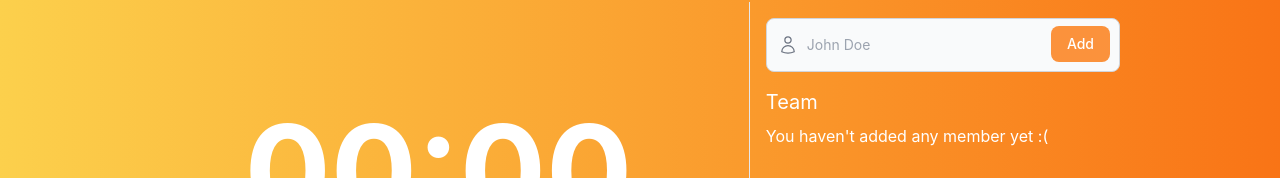
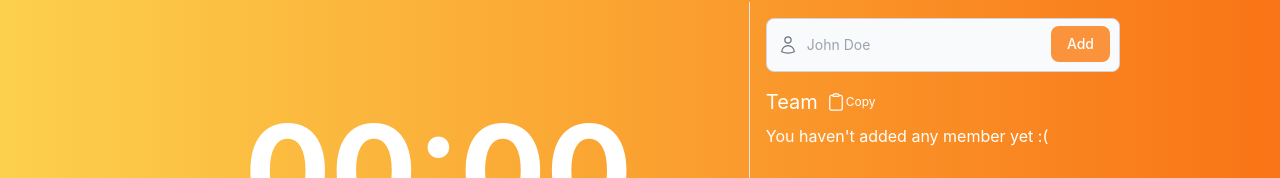
Before and after one commit to jalvaradosegura/timeyourteam, a React (Create React App) app: page / in a window 1280 px wide. Shown: the part 231-409 px from the top of the page. Built offline with nearby package versions, Linux system fonts and the light colour scheme.

Commit message:
Fix bug and add copy to clipboard
The bug was happening when deleting members while the stopwatch was
running. Now you can only delete members on fresh starts: before the
first run or after resetting. This way is easier to keep track of who
is the current member (the one being timed).

```diff
--- a/src/App.js
+++ b/src/App.js
@@ -10,12 +10,14 @@ const App = () => {
 
     if (initialValue != null) {
       initialValue = initialValue.map((member, idx) => {
-        return { ...member, time: null }
+        return { ...member, time: null, membersTime: null }
       })
     }
 
     return initialValue || []
   })
+
+  const [newStart, setNewStart] = useState(true)
 
   useEffect(() => {
     localStorage.setItem("members", JSON.stringify(members))
@@ -32,11 +34,18 @@ const App = () => {
               setMembers={setMembers}
               memberIdx={memberIdx}
               setMemberIdx={setMemberIdx}
+              newStart={newStart}
+              setNewStart={setNewStart}
             />
           </div>
           <div className="sm:col-span-2 sm:border-l p-4 space-y-4 w-full flex flex-col justify-center">
             <AddMemberInput members={members} setMembers={setMembers} />
-            <Team members={members} memberIdx={memberIdx} setMembers={setMembers}/>
+            <Team
+              newStart={newStart}
+              members={members}
+              memberIdx={memberIdx}
+              setMembers={setMembers}
+            />
           </div>
         </div>
       </div>
--- /dev/null
+++ b/src/components/CopyMembersStats.js
@@ -0,0 +1,97 @@
+import { useState } from "react"
+
+const CopyMembersStats = ({ members }) => {
+  const [showCopy, setShowCopy] = useState(true)
+
+  const copyPressed = () => {
+    setShowCopy(false)
+    copyToClipboard()
+    setInterval(() => {
+      setShowCopy(true)
+    }, 1500)
+
+  }
+
+  const copyToClipboard = () => {
+    let message = getClipboardMessage()
+    navigator.clipboard.writeText(message)
+  }
+
+  const getClipboardMessage = () => {
+    const messageHeader = "Time Your Team\n\n"
+
+    let messageBody = ""
+    let totalTime = "00:00,00"
+    members.map((member, idx) => {
+      let membersTime = member.membersTime ? member.membersTime : null
+      if (membersTime) {
+	let fullTime = membersTime.split(":")
+	membersTime = `${fullTime[0]}:${fullTime[1]},${fullTime[2]}`
+      } else {
+	membersTime = "-"
+      }
+      messageBody += `${member.name}: ${membersTime}\n`
+
+      if (member.time) {
+        totalTime = member.time
+      }
+
+      if (idx === members.length - 1) {
+        messageBody += `\nTotal time: ${totalTime}`
+      }
+    })
+
+    const footerMessage = `https://${window.location.hostname}`
+
+    let finalMessage = `${messageHeader}${messageBody}\n${footerMessage}`
+
+    return finalMessage
+  }
+
+  return (
+    <>
+      {showCopy ? (
+        <div
+          className="flex items-center cursor-pointer hover:text-gray-100"
+          onClick={copyPressed}
+        >
+          <svg
+            xmlns="http://www.w3.org/2000/svg"
+            fill="none"
+            viewBox="0 0 24 24"
+            strokeWidth={1.5}
+            stroke="currentColor"
+            className="w-5 h-5"
+          >
+            <path
+              strokeLinecap="round"
+              strokeLinejoin="round"
+              d="M15.666 3.888A2.25 2.25 0 0013.5 2.25h-3c-1.03 0-1.9.693-2.166 1.638m7.332 0c.055.194.084.4.084.612v0a.75.75 0 01-.75.75H9a.75.75 0 01-.75-.75v0c0-.212.03-.418.084-.612m7.332 0c.646.049 1.288.11 1.927.184 1.1.128 1.907 1.077 1.907 2.185V19.5a2.25 2.25 0 01-2.25 2.25H6.75A2.25 2.25 0 014.5 19.5V6.257c0-1.108.806-2.057 1.907-2.185a48.208 48.208 0 011.927-.184"
+            />
+          </svg>
+          <p className="text-xs">Copy</p>
+        </div>
+      ) : (
+        <div className="flex items-center hover:text-gray-100">
+          <svg
+            xmlns="http://www.w3.org/2000/svg"
+            fill="none"
+            viewBox="0 0 24 24"
+            strokeWidth={1.5}
+            stroke="currentColor"
+            className="w-5 h-5"
+          >
+            <path
+              strokeLinecap="round"
+              strokeLinejoin="round"
+              d="M11.35 3.836c-.065.21-.1.433-.1.664 0 .414.336.75.75.75h4.5a.75.75 0 00.75-.75 2.25 2.25 0 00-.1-.664m-5.8 0A2.251 2.251 0 0113.5 2.25H15c1.012 0 1.867.668 2.15 1.586m-5.8 0c-.376.023-.75.05-1.124.08C9.095 4.01 8.25 4.973 8.25 6.108V8.25m8.9-4.414c.376.023.75.05 1.124.08 1.131.094 1.976 1.057 1.976 2.192V16.5A2.25 2.25 0 0118 18.75h-2.25m-7.5-10.5H4.875c-.621 0-1.125.504-1.125 1.125v11.25c0 .621.504 1.125 1.125 1.125h9.75c.621 0 1.125-.504 1.125-1.125V18.75m-7.5-10.5h6.375c.621 0 1.125.504 1.125 1.125v9.375m-8.25-3l1.5 1.5 3-3.75"
+            />
+          </svg>
+          <p className="text-xs">Copied!</p>
+        </div>
+      )}
+    </>
+  )
+}
+
+export default CopyMembersStats
--- a/src/components/Stopwatch.js
+++ b/src/components/Stopwatch.js
@@ -1,9 +1,15 @@
 import { useEffect, useState } from "react"
 
-const Stopwatch = ({ memberIdx, members, setMemberIdx, setMembers }) => {
+const Stopwatch = ({
+  memberIdx,
+  members,
+  newStart,
+  setNewStart,
+  setMemberIdx,
+  setMembers,
+}) => {
   const [time, setTime] = useState(0)
   const [timerOn, setTimerOn] = useState(false)
-  const [newStart, setNewStart] = useState(true)
 
   const [previousTime, setPreviousTime] = useState(0)
 
@@ -56,7 +62,7 @@ const Stopwatch = ({ memberIdx, members, setMemberIdx, setMembers }) => {
     let newMembers = [...members]
     if (memberIdx > newMembers.length - 1) {
       newMembers[memberIdx] = {
-        name: `Member ${memberIdx + 1}`,
+        name: `bot ${memberIdx + 1}`,
         time: globalTimeStr,
         membersTime: membersTimeStr,
       }
--- a/src/components/Team.js
+++ b/src/components/Team.js
@@ -1,3 +1,5 @@
+import { CopyMembersStats } from "."
+
 const formatStopwatchTime = (timeStr) => {
   if (timeStr == null) {
     return null
@@ -13,15 +15,18 @@ const formatStopwatchTime = (timeStr) => {
   )
 }
 
-const Team = ({ memberIdx, members, setMembers }) => {
+const Team = ({ memberIdx, members, newStart, setMembers }) => {
   const deleteRow = (memberIdx) => {
-    let newMembers = members.filter((member, idx) => idx != memberIdx)
+    let newMembers = members.filter((member, idx) => idx !== memberIdx)
     setMembers(newMembers)
   }
 
   return (
     <div className="text-white md:h-[284px] h-[172px]">
+      <div className="flex items-center space-x-2">
         <h3 className="text-xl">Team</h3>
+        <CopyMembersStats members={members}/>
+      </div>
       <div className="md:h-64 h-36 overflow-auto">
         {members.length > 0 ? (
           <ul className="mt-2">
@@ -48,6 +53,7 @@ const Team = ({ memberIdx, members, setMembers }) => {
                     {member.time ? formatStopwatchTime(member.time) : "-"}
                   </div>
                   <div className="col-span-1 flex items-center justify-center space-x-1">
+                    {newStart ? (
                       <svg
                         xmlns="http://www.w3.org/2000/svg"
                         fill="none"
@@ -63,6 +69,7 @@ const Team = ({ memberIdx, members, setMembers }) => {
                           d="M6 18L18 6M6 6l12 12"
                         />
                       </svg>
+                    ) : null}
                   </div>
                 </div>
               )
--- a/src/components/index.js
+++ b/src/components/index.js
@@ -1,7 +1,8 @@
 import AddMemberInput from "./AddMemberInput"
+import CopyMembersStats from "./CopyMembersStats"
 import Footer from "./Footer"
 import Navbar from "./Navbar"
 import Stopwatch from "./Stopwatch"
 import Team from "./Team"
 
-export { AddMemberInput, Footer, Navbar, Stopwatch, Team }
+export { AddMemberInput, CopyMembersStats, Footer, Navbar, Stopwatch, Team }
```
Lines whose indentation alone changed are shown as unchanged.
